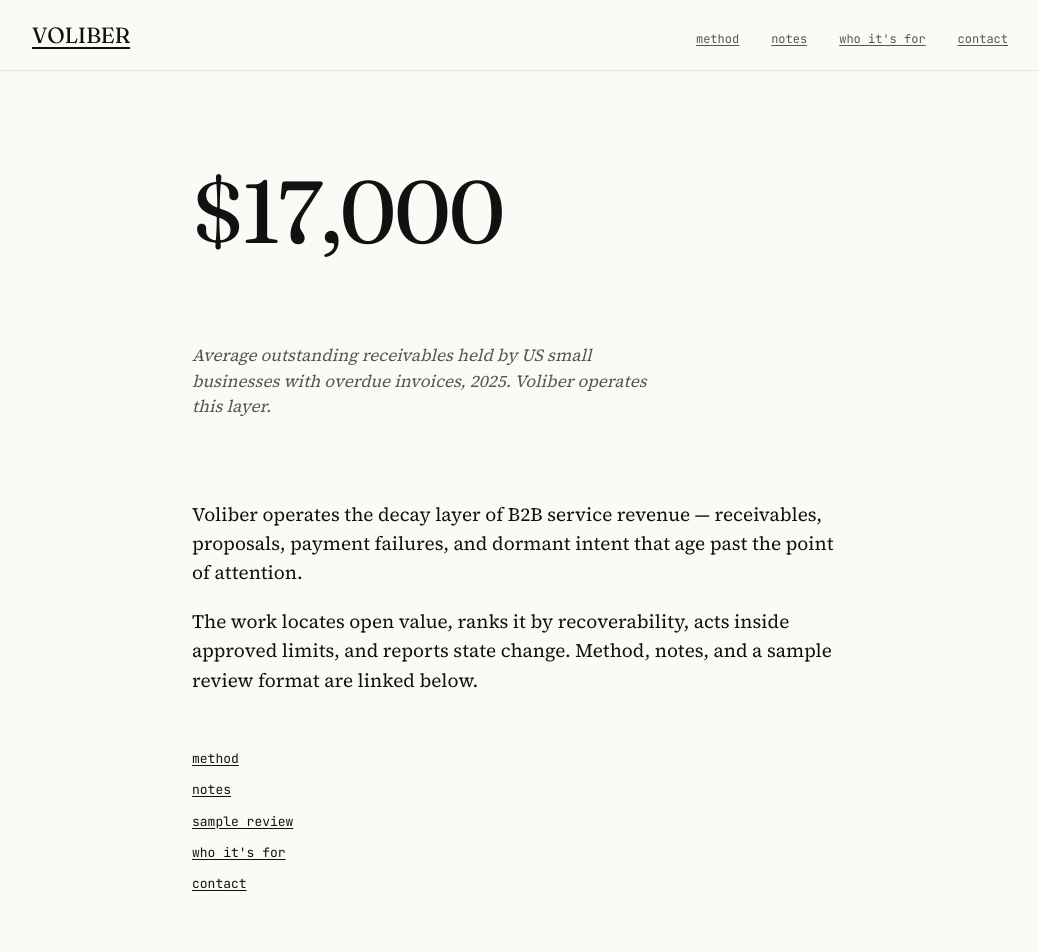
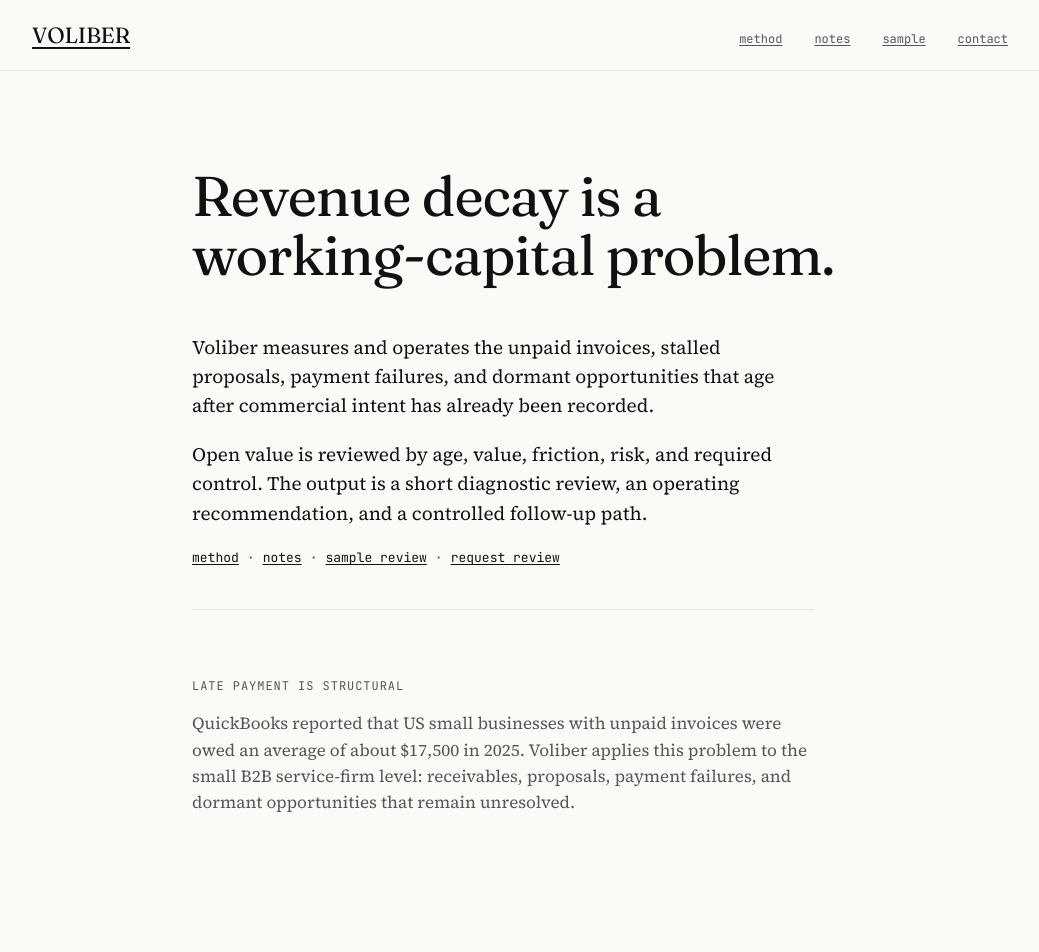
Before and after one commit to abscondata/Voliber, a Next.js app: page / in a window 1280 px wide. Shown: the top 952 px of the page, without its empty margins (120-1159 px from the left). Built offline with nearby package versions, Linux system fonts and the light colour scheme.

Commit message:
Compress Voliber homepage

```diff
--- a/src/app/page.tsx
+++ b/src/app/page.tsx
@@ -1,50 +1,66 @@
 import Link from "next/link";
+import { Fragment } from "react";
 import { PageShell } from "@/components/site-chrome";
 
 const linkRow = [
   { href: "/how-it-works", label: "method" },
   { href: "/notes", label: "notes" },
   { href: "/sample-review", label: "sample review" },
-  { href: "/who-its-for", label: "who it's for" },
-  { href: "/contact", label: "contact" },
+  { href: "/contact", label: "request review" },
 ];
 
 export default function Home() {
   return (
     <PageShell>
-      <section className="mb-20">
-        <p
-          className="font-display font-normal text-[56px] leading-none text-foreground sm:text-[88px]"
-          style={{ letterSpacing: "-0.03em" }}
-        >
-          $17,000
-        </p>
-        <p className="mt-4 max-w-[52ch] text-[17px] italic leading-[1.5] text-muted">
-          Average outstanding receivables held by US small businesses with
-          overdue invoices, 2025. Voliber operates this layer.
-        </p>
-      </section>
+      <h1
+        className="max-w-[720px] font-display text-[36px] font-normal leading-[1.1] sm:text-[56px]"
+        style={{ letterSpacing: "-0.02em" }}
+      >
+        Revenue decay is a working-capital problem.
+      </h1>
 
-      <div className="space-y-[1.4em] text-[19px] leading-[1.55]">
+      <div className="mt-12 max-w-[62ch] space-y-[1.2em] text-[19px] leading-[1.55]">
         <p>
-          Voliber operates the decay layer of B2B service revenue — receivables,
-          proposals, payment failures, and dormant intent that age past the
-          point of attention.
+          Voliber measures and operates the unpaid invoices, stalled proposals,
+          payment failures, and dormant opportunities that age after commercial
+          intent has already been recorded.
         </p>
         <p>
-          The work locates open value, ranks it by recoverability, acts inside
-          approved limits, and reports state change. Method, notes, and a sample
-          review format are linked below.
+          Open value is reviewed by age, value, friction, risk, and required
+          control. The output is a short diagnostic review, an operating
+          recommendation, and a controlled follow-up path.
         </p>
       </div>
 
-      <ul className="mt-12 flex flex-col font-mono text-[13px] leading-[2.4] text-foreground">
-        {linkRow.map((link) => (
-          <li key={link.href}>
+      <p className="mt-12 max-w-[62ch] font-mono text-[13px] leading-[1.7] text-foreground">
+        {linkRow.map((link, index) => (
+          <Fragment key={link.href}>
+            {index > 0 && (
+              <span className="mx-2 text-muted" aria-hidden="true">
+                ·
+              </span>
+            )}
             <Link href={link.href}>{link.label}</Link>
-          </li>
+          </Fragment>
         ))}
-      </ul>
+      </p>
+
+      <hr className="mt-10 max-w-[62ch] border-0 border-t border-line" />
+
+      <section className="mt-16 max-w-[62ch] pb-8">
+        <p
+          className="font-mono text-[12px] uppercase leading-6 text-muted"
+          style={{ letterSpacing: "0.08em" }}
+        >
+          Late payment is structural
+        </p>
+        <p className="mt-4 text-[17px] leading-[1.55] text-muted">
+          QuickBooks reported that US small businesses with unpaid invoices
+          were owed an average of about $17,500 in 2025. Voliber applies this
+          problem to the small B2B service-firm level: receivables, proposals,
+          payment failures, and dormant opportunities that remain unresolved.
+        </p>
+      </section>
     </PageShell>
   );
 }
--- a/src/components/site-chrome.tsx
+++ b/src/components/site-chrome.tsx
@@ -1,11 +1,19 @@
 import Link from "next/link";
 import type { ReactNode } from "react";
 
-const navLinks = [
-  { href: "/how-it-works", headerLabel: "method", footerLabel: "method" },
-  { href: "/notes", headerLabel: "notes", footerLabel: "notes" },
-  { href: "/who-its-for", headerLabel: "who it's for", footerLabel: "who it's for" },
-  { href: "/contact", headerLabel: "contact", footerLabel: "contact" },
+const headerLinks = [
+  { href: "/how-it-works", label: "method" },
+  { href: "/notes", label: "notes" },
+  { href: "/sample-review", label: "sample" },
+  { href: "/contact", label: "contact" },
+];
+
+const footerLinks = [
+  { href: "/how-it-works", label: "method" },
+  { href: "/notes", label: "notes" },
+  { href: "/sample-review", label: "sample" },
+  { href: "/who-its-for", label: "who it's for" },
+  { href: "/contact", label: "contact" },
 ];
 
 export function SiteHeader() {
@@ -20,9 +28,9 @@
           VOLIBER
         </Link>
         <nav className="flex flex-wrap items-baseline gap-x-8 gap-y-2 font-mono text-[12px] lowercase leading-none text-muted">
-          {navLinks.map((link) => (
+          {headerLinks.map((link) => (
             <Link key={link.href} href={link.href}>
-              {link.headerLabel}
+              {link.label}
             </Link>
           ))}
         </nav>
@@ -44,9 +52,9 @@
           </p>
         </div>
         <nav className="flex flex-col items-start gap-2">
-          {navLinks.map((link) => (
+          {footerLinks.map((link) => (
             <Link key={link.href} href={link.href} className="lowercase">
-              {link.footerLabel}
+              {link.label}
             </Link>
           ))}
         </nav>
```
